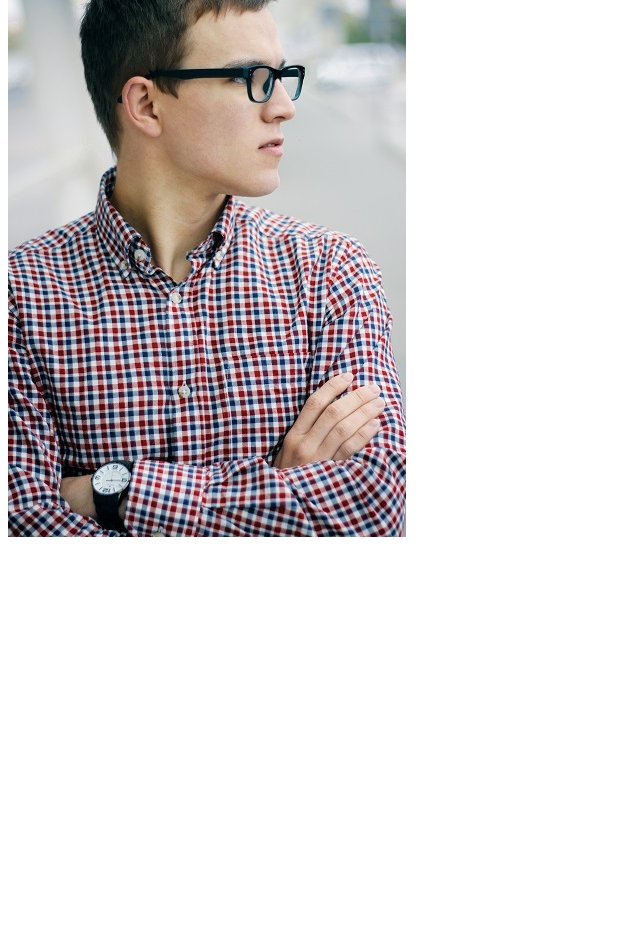
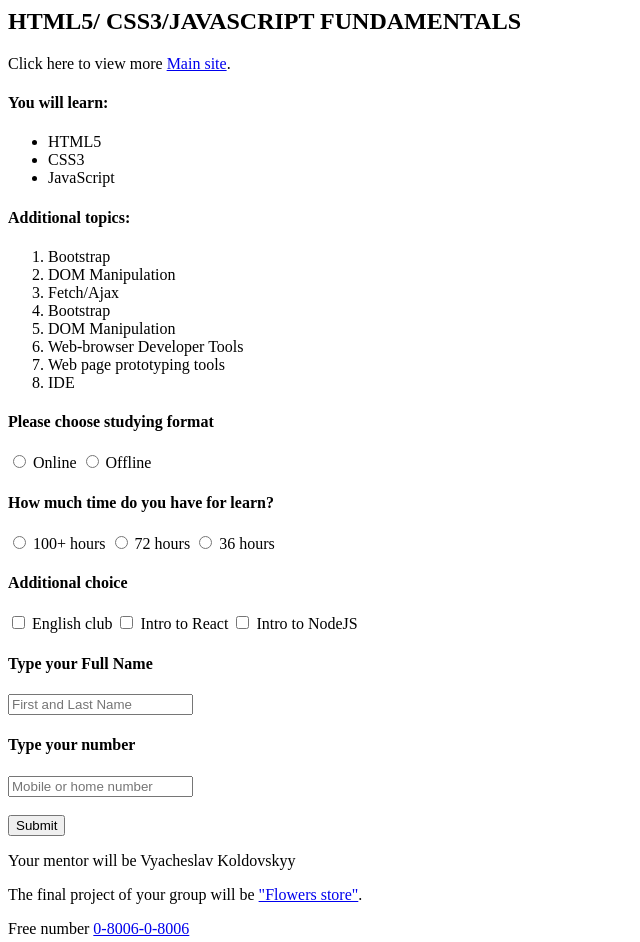
Before and after one commit to sobkiv/717-html, a plain HTML site: page index.html in a window 1280 px wide. Shown: the part 145-1087 px from the top of the page, without its empty margins (0-640 px from the left). Before the commit the page ends 800 px from the top, so only its background shows below. Drawn offline with Linux system fonts and the light colour scheme.

Commit message:
Added html

```diff
--- a/index.html
+++ b/index.html
@@ -4,10 +4,82 @@
     <meta charset="UTF-8">
     <meta http-equiv="X-UA-Compatible" content="IE=edge">
     <meta name="viewport" content="width=device-width, initial-scale=1.0">
-    <title>Hello HTML</title>
+    <title>Hello SoftServe</title>
 </head>
 <body>
-    <h1>Hello HTML!</h1>
-    <img src="img/photo.jpg" alt="Pavlo">
+
+<main>
+
+<div>
+  <a href="#"><img src="img/softserve-logo.png" alt="SoftServe logo."></a>
+</div>
+
+<div>
+  <h2>HTML5/ CSS3/JAVASCRIPT FUNDAMENTALS</h2>
+
+  <p>Click here to view more <a href="https://career.softserveinc.com/uk-ua/technology/course/html5-css3-javascript-fundamentals">Main site</a>.</p>
+
+  <h4>You will learn:</h4>
+  <ul>
+    <li>HTML5</li>
+    <li>CSS3</li>
+    <li>JavaScript</li>
+  </ul>
+  <h4>Additional topics:</h4>
+  <ol>
+    <li>Bootstrap</li>
+    <li>DOM Manipulation</li>
+    <li>Fetch/Ajax</li>
+    <li>Bootstrap</li>
+    <li>DOM Manipulation</li>
+    <li>Web-browser Developer Tools</li>
+    <li>Web page prototyping tools</li>
+    <li>IDE</li>
+  </ol>
+</div>
+
+<div>
+  <form action="https://www.freecatphotoapp.com/submit-cat-photo">
+    <h4>Please choose studying format</h4>
+    <label for="online"><input id="online" type="radio" name="online-offline"> Online</label>
+    <label for="offline"><input id="offline" type="radio" name="online-offline"> Offline</label><br>
+    <h4>How much time do you have for learn?</h4>
+    <label for="hundred-hours"><input id="hundred-hours" type="radio" name="time-for-learn"> 100+ hours</label>
+    <label for="seventy-two-hours"><input id="seventy-two-hours" type="radio" name="time-for-learn"> 72 hours</label>
+    <label for="thirty-two-hours"><input id="thirty-two-hours" type="radio" name="time-for-learn"> 36 hours</label><br>
+    <h4>Additional choice</h4>
+    <label for="enlish-club"><input id="enlish-club" type="checkbox" name="personality"> English club</label>
+    <label for="intro-to-react"><input id="intro-to-react" type="checkbox" name="personality"> Intro to React</label>
+    <label for="intro-to-nodejs"><input id="intro-to-nodejs" type="checkbox" name="personality"> Intro to NodeJS</label><br>
+    <h4>Type your Full Name</h4>
+    <input type="text" placeholder="First and Last Name" required>
+    <h4>Type your number</h4>
+    <input type="text" placeholder="Mobile or home number" required><br><br>
+    <button type="submit">Submit</button>
+  </form>
+</div>
+
+<div>
+  <p>Your mentor will be Vyacheslav Koldovskyy</p>
+  <p>The final project of your group will be <a href="https://plants-shop.weblium.site/#bestsellers">"Flowers store"</a>.</p>
+</div>
+
+<p>Free number <a href="tel:0-8006-0-8006" class="contact_link">0-8006-0-8006</a></p>
+</div>
+
+<article class="video-galery">
+  <div class="video-container">
+      <div class="video-content">
+          <div class="recursion-video">
+            <iframe width="300" height="200" src="https://www.youtube.com/embed/5-Vf8a8x29M" title="YouTube video player" frameborder="0" allow="accelerometer; autoplay; clipboard-write; encrypted-media; gyroscope; picture-in-picture" allowfullscreen></iframe>
+          </div>
+          <div class="html-video"></div>
+          <iframe width="300" height="200" src="https://www.youtube.com/embed/01iZ96KjuWc" title="YouTube video player" frameborder="0" allow="accelerometer; autoplay; clipboard-write; encrypted-media; gyroscope; picture-in-picture" allowfullscreen></iframe>
+          </div>
+      </div>
+  </div>
+</article>
+
+</main>
 </body>
 </html>
```
Also changed, not shown: img/photo.jpg (deleted), img/softserve-logo.png (added).
